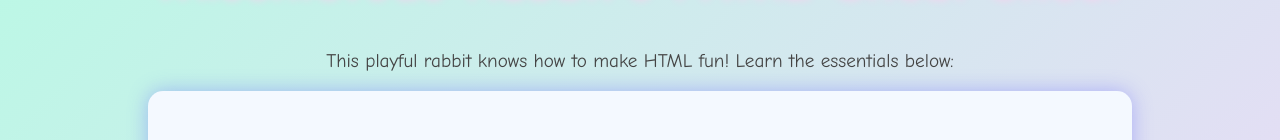
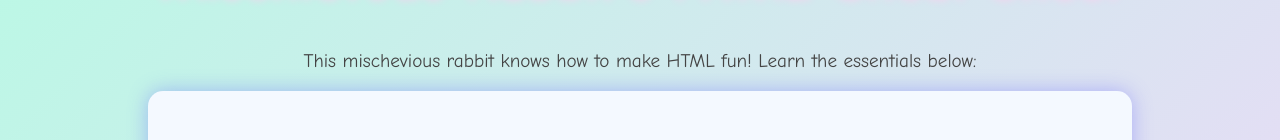
Before and after one commit to Hellfireballz/git_cheat, a plain HTML site: page html.html in a window 1280 px wide. Shown: the part 461-601 px from the top of the page. Drawn offline with Linux system fonts and the light colour scheme.

Commit message:
corrected tag line

```diff
--- a/html.html
+++ b/html.html
@@ -103,7 +103,7 @@
       <img src="images/mischevious.webp" alt="Mischievous Rabbit" />
       <h1>Mischievous Rabbit's HTML Cheat Sheet</h1>
       <p>
-        This playful rabbit knows how to make HTML fun! Learn the essentials
+        This mischevious rabbit knows how to make HTML fun! Learn the essentials
         below:
       </p>
 
```
